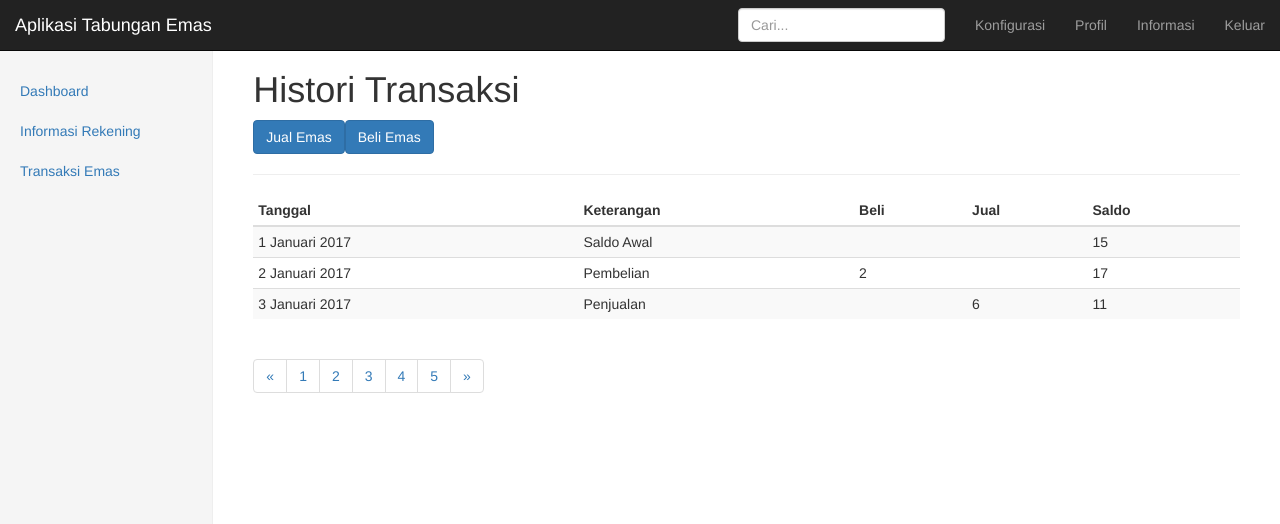
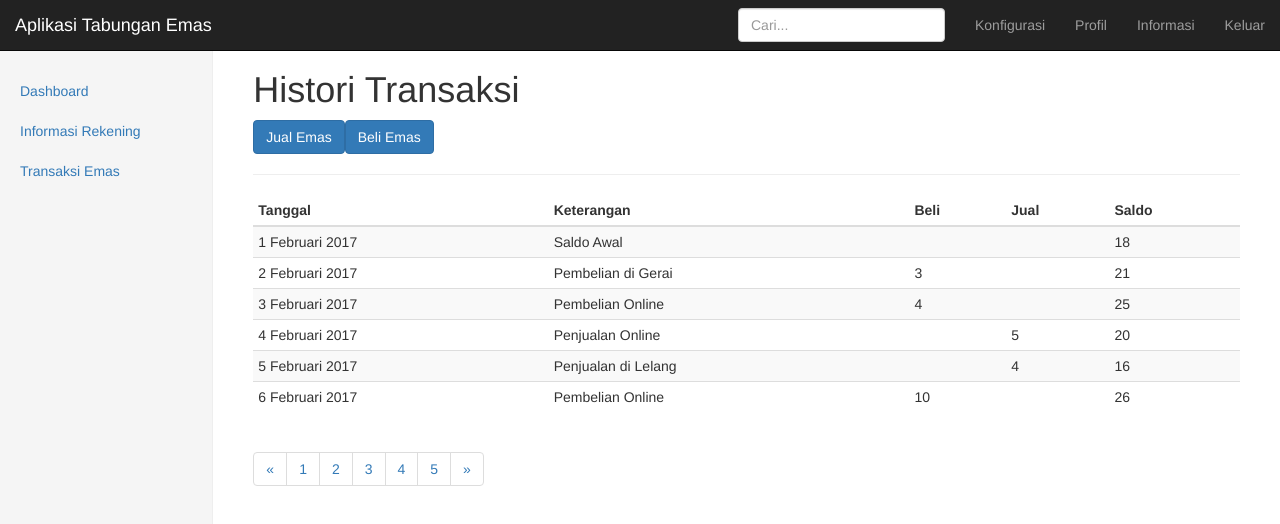
Before and after one commit to artivisi/training-pegadaian-2017-01, an Angular app in the folder tabungan-emas/: page /transaksi/history in a window 1280 px wide. Shown: the top 524 px of the page. Built offline with nearby package versions, Linux system fonts and the light colour scheme.

Commit message:
implement service dummy

```diff
--- a/tabungan-emas/src/app/transaksi/history/history.component.html
+++ b/tabungan-emas/src/app/transaksi/history/history.component.html
@@ -5,6 +5,7 @@
 
 <hr>
 
+<div *ngIf="dataTransaksi">
 <table class="table table-condensed table-striped table-hover">
 	<thead>
 		<tr>
@@ -16,27 +17,12 @@
 		</tr>
 	</thead>
 	<tbody>
-		<tr>
-			<td>1 Januari 2017</td>
-			<td>Saldo Awal</td>
-			<td>&nbsp;</td>
-			<td>&nbsp;</td>
-			<td>15</td>
-		</tr>
-		<tr>
-			<td>2 Januari 2017</td>
-			<td>Pembelian</td>
-			<td>2</td>
-			<td>&nbsp;</td>
-			<td>17</td>
-		</tr>
-
-		<tr>
-			<td>3 Januari 2017</td>
-			<td>Penjualan</td>
-			<td>&nbsp;</td>
-			<td>6</td>
-			<td>11</td>
+		<tr *ngFor="let tr of dataTransaksi">
+			<td>{{tr.tanggal}}</td>
+			<td>{{tr.keterangan}}</td>
+			<td> <span *ngIf="tr.nilai > 0"> {{tr.nilai}} </span> </td>
+			<td> <span *ngIf="tr.nilai < 0"> {{tr.nilai * -1}} </span> </td>
+			<td>{{tr.saldo}}</td>
 		</tr>
 	</tbody>
 </table>
@@ -60,3 +46,4 @@
 		</li>
 	</ul>
 </nav>
+</div>
--- a/tabungan-emas/src/app/transaksi/history/history.component.ts
+++ b/tabungan-emas/src/app/transaksi/history/history.component.ts
@@ -1,4 +1,6 @@
 import { Component, OnInit } from '@angular/core';
+
+import {TransaksiService} from '../transaksi.service';
 
 @Component({
   selector: 'app-history',
@@ -7,9 +9,13 @@ import { Component, OnInit } from '@angular/core';
 })
 export class HistoryComponent implements OnInit {
 
-  constructor() { }
+  dataTransaksi = [];
+
+  constructor(private transaksiService : TransaksiService) { }
 
   ngOnInit() {
+	  this.transaksiService.getDaftarTransaksi()
+	  .then(hasil => this.dataTransaksi = hasil);
   }
 
 }
--- a/tabungan-emas/src/app/transaksi/transaksi.module.ts
+++ b/tabungan-emas/src/app/transaksi/transaksi.module.ts
@@ -4,6 +4,7 @@ import { RouterModule, Routes }   from '@angular/router';
 import { JualComponent } from './jual/jual.component';
 import { BeliComponent } from './beli/beli.component';
 import { HistoryComponent } from './history/history.component';
+import { TransaksiService } from './transaksi.service';
 
 const routingTransaksi: Routes = [
 	{ path: "transaksi/jual", component: JualComponent },
@@ -16,6 +17,7 @@ const routingTransaksi: Routes = [
     CommonModule,
 	RouterModule.forChild(routingTransaksi)
   ],
-  declarations: [JualComponent, BeliComponent, HistoryComponent]
+  declarations: [JualComponent, BeliComponent, HistoryComponent],
+  providers: [TransaksiService]
 })
 export class TransaksiModule { }
--- /dev/null
+++ b/tabungan-emas/src/app/transaksi/transaksi.service.ts
@@ -0,0 +1,21 @@
+import { Injectable } from '@angular/core';
+
+@Injectable()
+export class TransaksiService {
+
+  constructor() { }
+
+  getDaftarTransaksi() {
+	  console.log("Menjalankan service getDaftarTransaksi");
+	  let dataTransaksi = [
+	  	{tanggal: "1 Februari 2017", keterangan: "Saldo Awal", nilai: 0, saldo: 18},
+	  	{tanggal: "2 Februari 2017", keterangan: "Pembelian di Gerai", nilai: 3, saldo: 21},
+		{tanggal: "3 Februari 2017", keterangan: "Pembelian Online", nilai: 4, saldo: 25},
+		{tanggal: "4 Februari 2017", keterangan: "Penjualan Online", nilai: -5, saldo: 20},
+		{tanggal: "5 Februari 2017", keterangan: "Penjualan di Lelang", nilai: -4, saldo: 16},
+		{tanggal: "6 Februari 2017", keterangan: "Pembelian Online", nilai: 10, saldo: 26}
+	  ];
+	  return Promise.resolve(dataTransaksi);
+  }
+
+}
```
Also changed, not shown: 1 other file (tests, documents, lock files or other folders).
